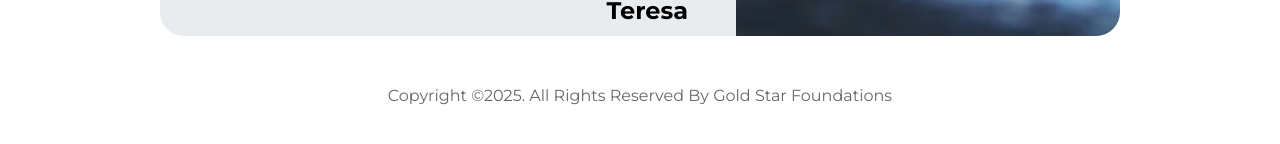
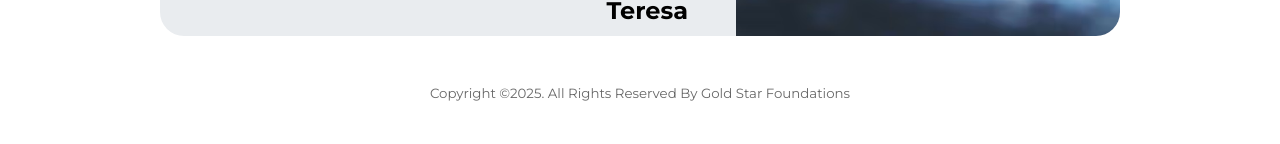
Before and after one commit to bagheerabackend/Foundations, a Nuxt app: page / in a window 1280 px wide. Shown: the part 1421-1565 px from the top of the page. Built offline with nearby package versions, Linux system fonts and the light colour scheme.

Commit message:
Format footer copyright text and update assetlinks.json for improved readability

```diff
--- a/app/components/links/footer.vue
+++ b/app/components/links/footer.vue
@@ -4,6 +4,6 @@ const year = new Date().getFullYear()
 
 <template>
     <div>
-        <h1 class="text-center text-black/60">Copyright ©{{year}}. All Rights Reserved By Gold Star Foundations</h1>
+        <h1 class="text-center text-[10pt] text-black/60">Copyright ©{{year}}. All Rights Reserved By Gold Star Foundations</h1>
     </div>
 </template>
```
Also changed, not shown: public/.well-known/assetlinks.json.
